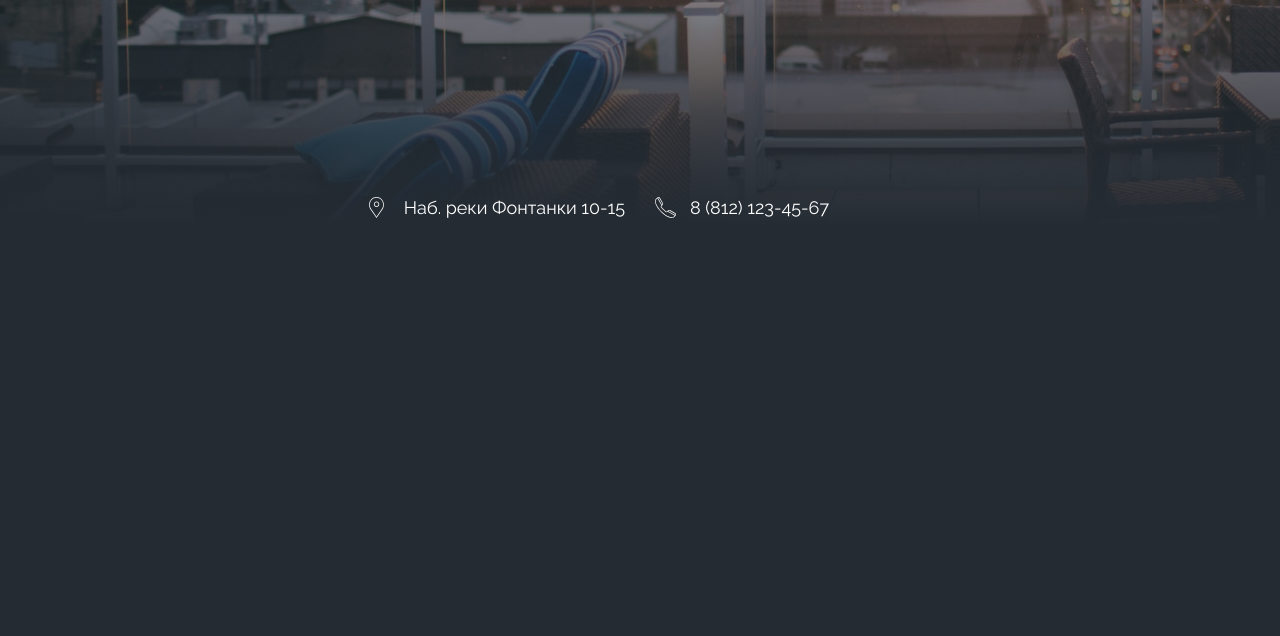
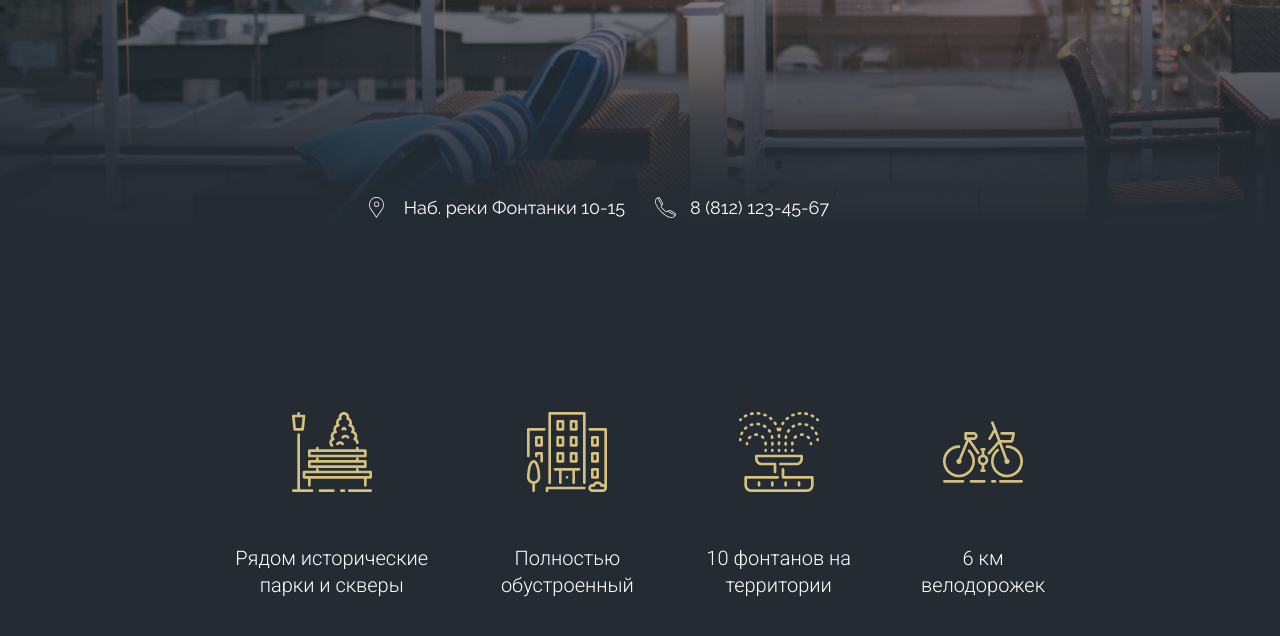
Before and after one commit to Orhan-designer/LoftHouse, a plain HTML site: page index.html in a window 1280 px wide. Shown: the part 548-1184 px from the top of the page. Before the commit the page ends 840 px from the top, so only its background shows below. Drawn offline with nearby package versions, Linux system fonts and the light colour scheme.

Commit message:
feat: main(benefits-section)

```diff
--- a/index.html
+++ b/index.html
@@ -55,6 +55,38 @@
             </a>
         </div>
     </header>
+
+    <main>
+        <section class="benefits">
+            <h2 class="visually-hidden">Преимущества ЖК</h2>
+
+            <div class="container container-small">
+                <div class="benefits-row">
+
+                    <div class="benefits-item">
+                        <img src="./img/benefits/bench.svg" alt="bench" class="benefits-item-img">
+                        <p class="benefits-item-text">Рядом исторические парки&nbsp;и&nbsp;скверы</p>
+                    </div>
+
+                    <div class="benefits-item">
+                        <img src="./img/benefits/building.svg" alt="building" class="benefits-item-img">
+                        <p class="benefits-item-text">Полностью обустроенный</p>
+                    </div>
+
+                    <div class="benefits-item">
+                        <img src="./img/benefits/fountain.svg" alt="fountain" class=" benefits-item-img">
+                        <p class="benefits-item-text">10 фонтанов на территории</p>
+                    </div>
+
+                    <div class="benefits-item">
+                        <img src="./img/benefits/bicycle.svg" alt="bicycle" class="benefits-item-img">
+                        <p class="benefits-item-text">6 км велодорожек</p>
+                    </div>
+
+                </div>
+            </div>
+        </section>
+    </main>
 </body>
 
 </html>
--- a/scss/base/_base.scss
+++ b/scss/base/_base.scss
@@ -18,10 +18,33 @@ a {
 
 .container {
     padding: 0 15px;
-    width: 1140px;
+    max-width: 1140px;
     margin: 0 auto;
+
+    &-small {
+        max-width: 840px;
+    }
 }
 
 .text-right {
     text-align: right;
 }
+
+.visually-hidden {
+    /* Contain text within 1px box */
+    height: 1px;
+    overflow: hidden;
+    width: 1px;
+
+    /* Keep the layout */
+    position: absolute;
+
+    /* Remove any visible trace (e.g. background color) */
+    clip: rect(1px 1px 1px 1px);
+    /* IE6, IE7 */
+    clip: rect(1px, 1px, 1px, 1px);
+    clip-path: inset(50%);
+
+    /* Prevent the screen reader to skip spaces between words */
+    white-space: nowrap;
+}
--- /dev/null
+++ b/scss/blocks/_benefits.scss
@@ -0,0 +1,23 @@
+.benefits {
+    padding: 120px 0;
+}
+
+.benefits-row {
+    display: flex;
+    column-gap: 70px;
+}
+
+.benefits-item {
+    text-align: center;
+}
+
+.benefits-item-img {
+    margin-bottom: 53px;
+}
+
+.benefits-item-text {
+    font-family: $font-secondary;
+    font-size: 20px;
+    line-height: 1.35;
+    font-weight: 300;
+}
--- a/scss/main.scss
+++ b/scss/main.scss
@@ -8,3 +8,4 @@
 @import "./blocks/header";
 @import "./blocks/nav";
 @import "./blocks/info";
+@import "./blocks//benefits";
```
Also changed, not shown: css/main.css, img/benefits/bench.svg (added), img/benefits/bicycle.svg (added), img/benefits/building.svg (added), img/benefits/fountain.svg (added), 1 other file.
